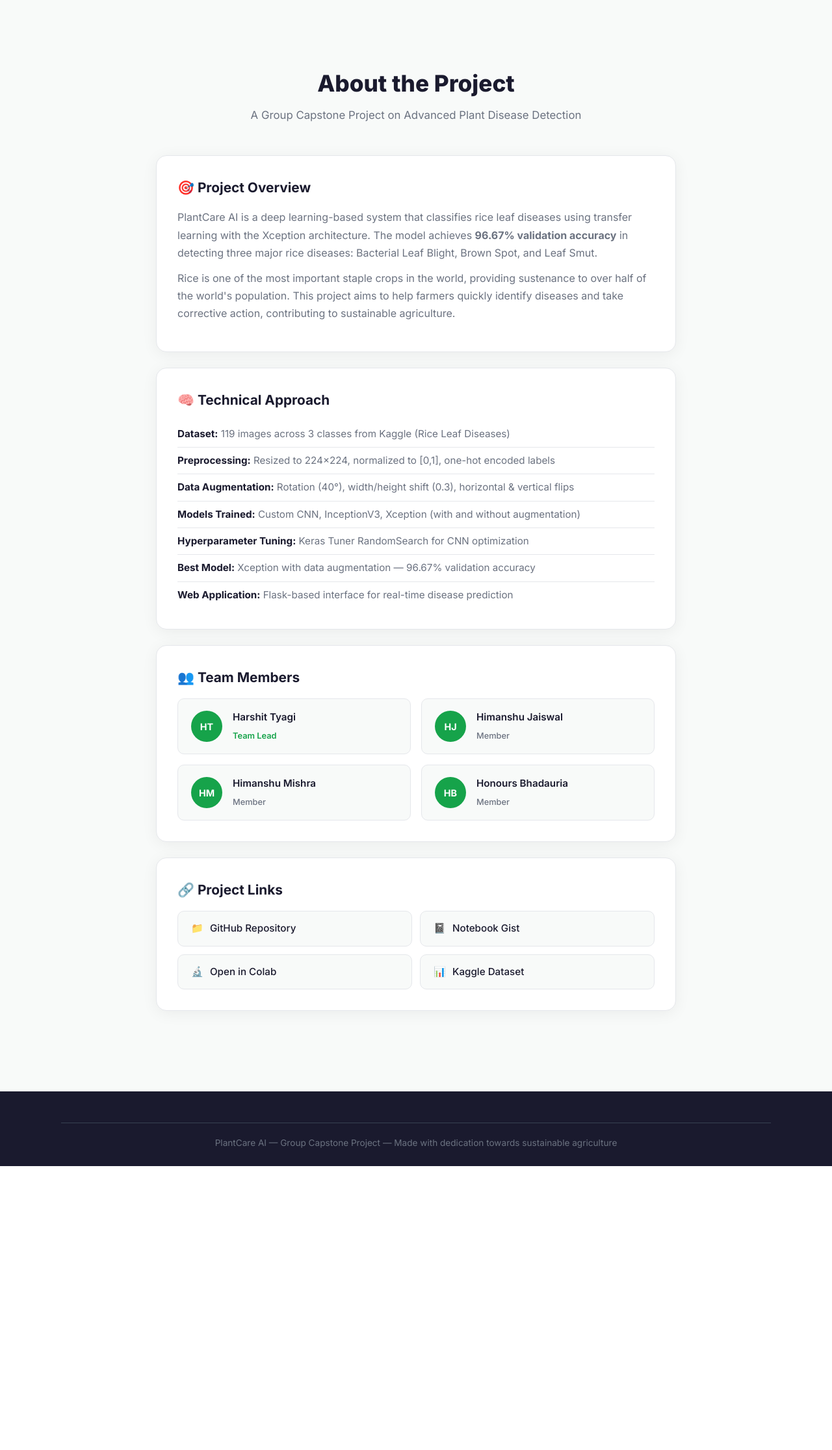
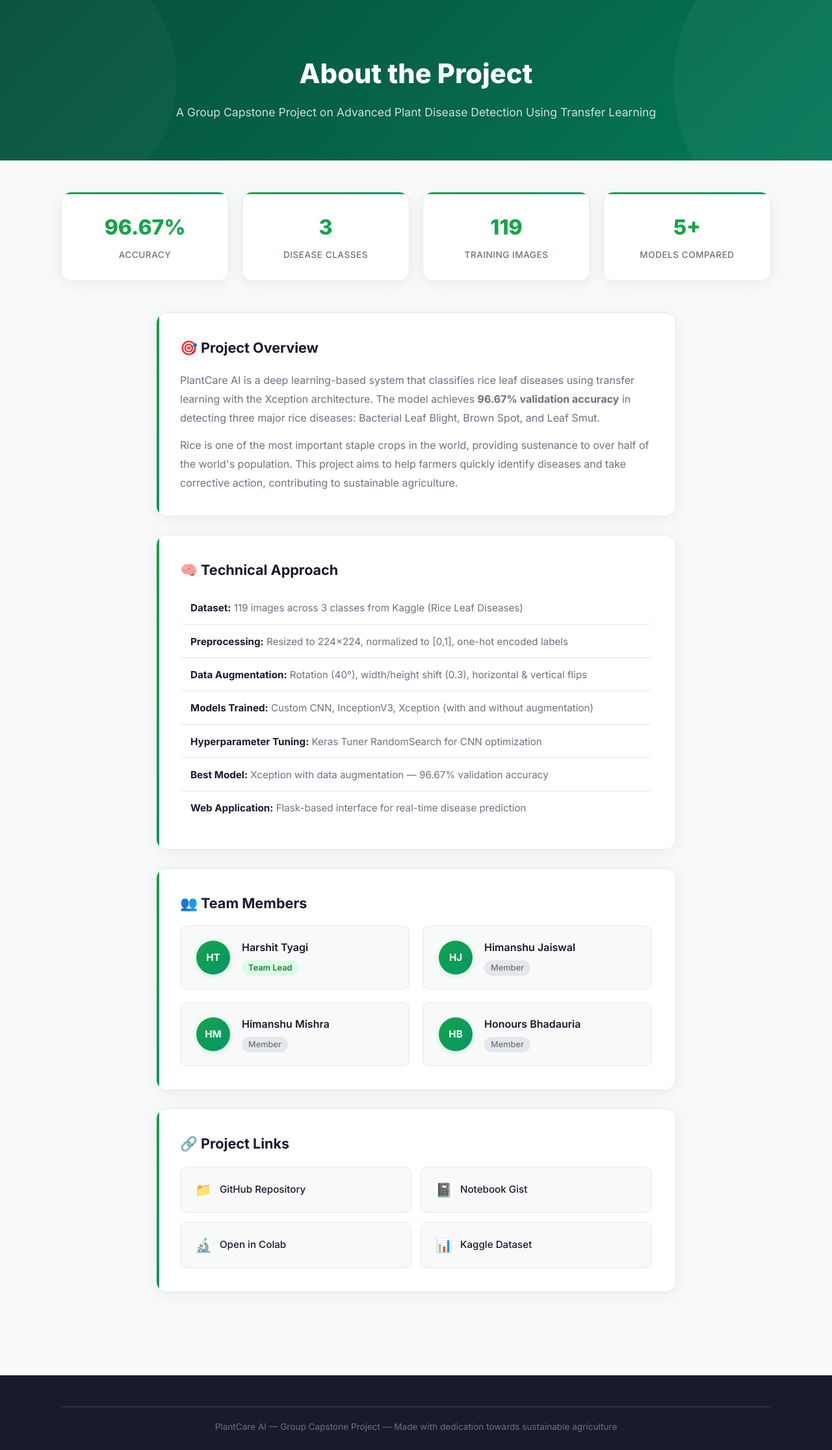
Before and after one commit to honoursbhaduria/PlantCare-AI-Advanced-Plant-Disease-Detection-Using-Transfer-Learning, a Flask app: page /about in a window 1280 px wide. Shown: the part 71-2303 px from the top of the page at 65% size. Before the commit the page ends 1866 px from the top, so only its background shows below. Run offline with Flask 3, Linux system fonts and the light colour scheme.

```diff
--- a/app.py
+++ b/app.py
@@ -125,6 +125,8 @@ def about():
     return render_template('about.html')
 
 
+# Load model at module level for production (Render/Vercel)
+load_trained_model()
+
 if __name__ == '__main__':
-    load_trained_model()
-    app.run(debug=True, host='0.0.0.0', port=5000)
+    app.run(debug=True, host='0.0.0.0', port=int(os.environ.get('PORT', 5000)))
--- a/requirements.txt
+++ b/requirements.txt
@@ -3,3 +3,4 @@ tensorflow>=2.10.0
 keras>=2.10.0
 numpy>=1.23.0
 Werkzeug>=2.3.0
+gunicorn>=21.2.0
--- /dev/null
+++ b/runtime.txt
@@ -0,0 +1 @@
+python-3.10.12
--- a/static/css/style.css
+++ b/static/css/style.css
@@ -769,7 +769,107 @@ body {
 
 /* ---------- About Page ---------- */
 .about-section {
-    padding: 100px 0 60px;
+    padding: 0 0 60px;
+}
+
+/* About Hero Banner */
+.about-hero {
+    background: linear-gradient(135deg, #064e3b 0%, #065f46 40%, #047857 100%);
+    padding: 80px 24px 60px;
+    text-align: center;
+    color: white;
+    position: relative;
+    overflow: hidden;
+    margin-bottom: 48px;
+}
+
+.about-hero::before {
+    content: '';
+    position: absolute;
+    top: -50%;
+    right: -20%;
+    width: 500px;
+    height: 500px;
+    background: rgba(255, 255, 255, 0.04);
+    border-radius: 50%;
+}
+
+.about-hero::after {
+    content: '';
+    position: absolute;
+    bottom: -30%;
+    left: -10%;
+    width: 400px;
+    height: 400px;
+    background: rgba(255, 255, 255, 0.03);
+    border-radius: 50%;
+}
+
+.about-hero .section-title {
+    color: white;
+    font-size: 2.6rem;
+    margin-bottom: 12px;
+    position: relative;
+    z-index: 1;
+}
+
+.about-hero .section-subtitle {
+    color: rgba(255, 255, 255, 0.8);
+    font-size: 1.1rem;
+    margin-bottom: 0;
+    position: relative;
+    z-index: 1;
+}
+
+/* Stats Bar */
+.stats-bar {
+    display: grid;
+    grid-template-columns: repeat(4, 1fr);
+    gap: 20px;
+    margin-bottom: 48px;
+}
+
+.stat-item {
+    background: var(--bg-card);
+    border: 1px solid var(--border);
+    border-radius: var(--radius);
+    padding: 28px 20px;
+    text-align: center;
+    box-shadow: var(--shadow);
+    transition: var(--transition);
+    position: relative;
+    overflow: hidden;
+}
+
+.stat-item::before {
+    content: '';
+    position: absolute;
+    top: 0;
+    left: 0;
+    right: 0;
+    height: 3px;
+    background: linear-gradient(90deg, var(--primary), var(--accent));
+}
+
+.stat-item:hover {
+    transform: translateY(-6px);
+    box-shadow: var(--shadow-lg);
+}
+
+.stat-number {
+    font-size: 2rem;
+    font-weight: 800;
+    color: var(--primary);
+    display: block;
+    margin-bottom: 4px;
+}
+
+.stat-label {
+    font-size: 0.85rem;
+    color: var(--text-muted);
+    font-weight: 500;
+    text-transform: uppercase;
+    letter-spacing: 0.5px;
 }
 
 .about-content {
@@ -781,21 +881,47 @@ body {
     background: var(--bg-card);
     border: 1px solid var(--border);
     border-radius: var(--radius);
-    padding: 32px;
-    margin-bottom: 24px;
+    padding: 36px;
+    margin-bottom: 28px;
     box-shadow: var(--shadow);
+    transition: var(--transition);
+    position: relative;
+    overflow: hidden;
+}
+
+.about-block:hover {
+    box-shadow: var(--shadow-lg);
+    transform: translateY(-2px);
+}
+
+.about-block::before {
+    content: '';
+    position: absolute;
+    left: 0;
+    top: 0;
+    bottom: 0;
+    width: 4px;
+    background: linear-gradient(to bottom, var(--primary), var(--accent));
+    border-radius: 4px 0 0 4px;
 }
 
 .about-block h3 {
-    font-size: 1.3rem;
+    font-size: 1.35rem;
     font-weight: 700;
-    margin-bottom: 16px;
+    margin-bottom: 18px;
+    display: flex;
+    align-items: center;
+    gap: 4px;
 }
 
 .about-block p {
     color: var(--text-muted);
-    line-height: 1.7;
-    margin-bottom: 12px;
+    line-height: 1.8;
+    margin-bottom: 14px;
+}
+
+.about-block p:last-child {
+    margin-bottom: 0;
 }
 
 .about-list {
@@ -804,15 +930,23 @@ body {
 }
 
 .about-list li {
-    padding: 8px 0;
+    padding: 12px 16px;
     color: var(--text-muted);
     line-height: 1.6;
     border-bottom: 1px solid var(--border);
     font-size: 0.95rem;
+    transition: var(--transition);
+    border-radius: 6px;
+    margin-bottom: 2px;
 }
 
 .about-list li:last-child {
     border-bottom: none;
+}
+
+.about-list li:hover {
+    background: var(--primary-light);
+    padding-left: 24px;
 }
 
 .about-list li strong {
@@ -823,62 +957,83 @@ body {
 .team-grid {
     display: grid;
     grid-template-columns: repeat(2, 1fr);
-    gap: 16px;
+    gap: 20px;
 }
 
 .team-card {
     display: flex;
     align-items: center;
-    gap: 16px;
-    padding: 16px 20px;
+    gap: 18px;
+    padding: 20px 24px;
     background: var(--bg);
     border-radius: var(--radius-sm);
     border: 1px solid var(--border);
+    transition: var(--transition);
+    position: relative;
+    overflow: hidden;
+}
+
+.team-card:hover {
+    border-color: var(--primary);
+    box-shadow: 0 4px 20px rgba(22, 163, 74, 0.12);
+    transform: translateY(-3px);
+}
+
+.team-card:hover .team-avatar {
+    transform: scale(1.1);
+    box-shadow: 0 4px 16px rgba(22, 163, 74, 0.3);
 }
 
 .team-avatar {
-    width: 48px;
-    height: 48px;
+    width: 52px;
+    height: 52px;
     border-radius: 50%;
-    background: var(--primary);
+    background: linear-gradient(135deg, var(--primary), var(--accent));
     color: white;
     display: flex;
     align-items: center;
     justify-content: center;
     font-weight: 700;
-    font-size: 0.9rem;
+    font-size: 0.95rem;
     flex-shrink: 0;
+    transition: var(--transition);
+    box-shadow: 0 2px 8px rgba(22, 163, 74, 0.2);
 }
 
 .team-info h4 {
-    font-size: 0.95rem;
+    font-size: 1rem;
     font-weight: 600;
-    margin-bottom: 2px;
+    margin-bottom: 4px;
 }
 
 .team-role {
     font-size: 0.8rem;
     color: var(--text-muted);
     font-weight: 500;
+    padding: 2px 10px;
+    background: var(--border);
+    border-radius: 100px;
+    display: inline-block;
 }
 
 .team-role.lead {
-    color: var(--primary);
+    color: var(--primary-dark);
     font-weight: 600;
+    background: var(--primary-light);
 }
 
 /* ---------- Project Links ---------- */
 .links-grid {
     display: grid;
     grid-template-columns: repeat(2, 1fr);
-    gap: 12px;
+    gap: 14px;
 }
 
 .project-link {
     display: flex;
     align-items: center;
-    gap: 10px;
-    padding: 14px 20px;
+    gap: 12px;
+    padding: 18px 22px;
     background: var(--bg);
     border: 1px solid var(--border);
     border-radius: var(--radius-sm);
@@ -887,12 +1042,36 @@ body {
     font-weight: 500;
     font-size: 0.95rem;
     transition: var(--transition);
+    position: relative;
+    overflow: hidden;
+}
+
+.project-link::after {
+    content: '→';
+    position: absolute;
+    right: 18px;
+    opacity: 0;
+    transform: translateX(-8px);
+    transition: var(--transition);
+    color: var(--primary);
+    font-weight: 700;
 }
 
 .project-link:hover {
     border-color: var(--primary);
     color: var(--primary);
-    transform: translateY(-2px);
+    transform: translateY(-3px);
+    box-shadow: 0 4px 16px rgba(22, 163, 74, 0.1);
+    padding-right: 44px;
+}
+
+.project-link:hover::after {
+    opacity: 1;
+    transform: translateX(0);
+}
+
+.project-link span {
+    font-size: 1.3rem;
 }
 
 /* ---------- Footer ---------- */
@@ -998,6 +1177,19 @@ body {
     .result-actions {
         flex-direction: column;
     }
+
+    .stats-bar {
+        grid-template-columns: repeat(2, 1fr);
+        gap: 14px;
+    }
+
+    .about-hero .section-title {
+        font-size: 1.8rem;
+    }
+
+    .about-block {
+        padding: 24px 20px;
+    }
 }
 
 /* ---------- Print Styles ---------- */
--- a/templates/about.html
+++ b/templates/about.html
@@ -23,11 +23,35 @@
         </div>
     </nav>
 
+    <!-- About Hero Banner -->
+    <section class="about-hero">
+        <h2 class="section-title">About the Project</h2>
+        <p class="section-subtitle">A Group Capstone Project on Advanced Plant Disease Detection Using Transfer Learning</p>
+    </section>
+
     <!-- About Section -->
     <section class="about-section">
         <div class="container">
-            <h2 class="section-title">About the Project</h2>
-            <p class="section-subtitle">A Group Capstone Project on Advanced Plant Disease Detection</p>
+
+            <!-- Stats Bar -->
+            <div class="stats-bar">
+                <div class="stat-item">
+                    <span class="stat-number">96.67%</span>
+                    <span class="stat-label">Accuracy</span>
+                </div>
+                <div class="stat-item">
+                    <span class="stat-number">3</span>
+                    <span class="stat-label">Disease Classes</span>
+                </div>
+                <div class="stat-item">
+                    <span class="stat-number">119</span>
+                    <span class="stat-label">Training Images</span>
+                </div>
+                <div class="stat-item">
+                    <span class="stat-number">5+</span>
+                    <span class="stat-label">Models Compared</span>
+                </div>
+            </div>
 
             <div class="about-content">
                 <div class="about-block">
```
Also changed, not shown: render.yaml (added, +9 -0 lines), static/uploads/IS81hAMfUMKtezVWJDgD6CFxUuqAvFGEtEE5uAfWfTdkEZolQATzBulFgAxtWcCkUBZ3dxuGPrfX0dk6eoyhEZ7knthMrnQzC0z0XvAEP74BRjWGwryJTjSGaZ8O.webp (added), static/uploads/Rice-blast.webp (added), vercel.json (added), 1 other file.
